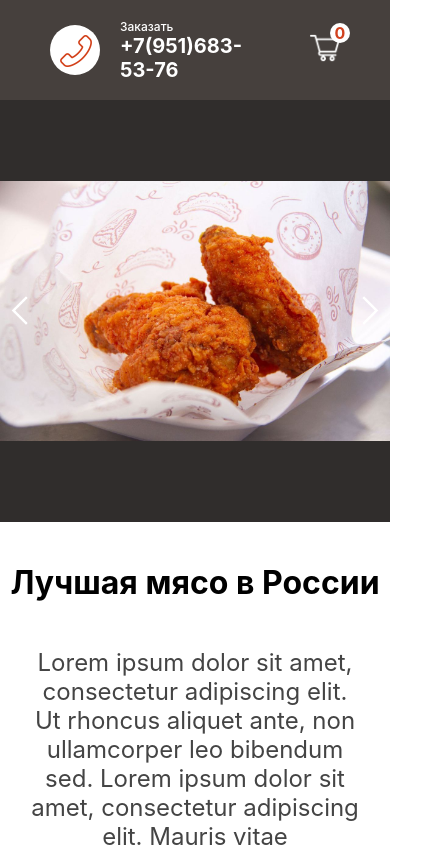
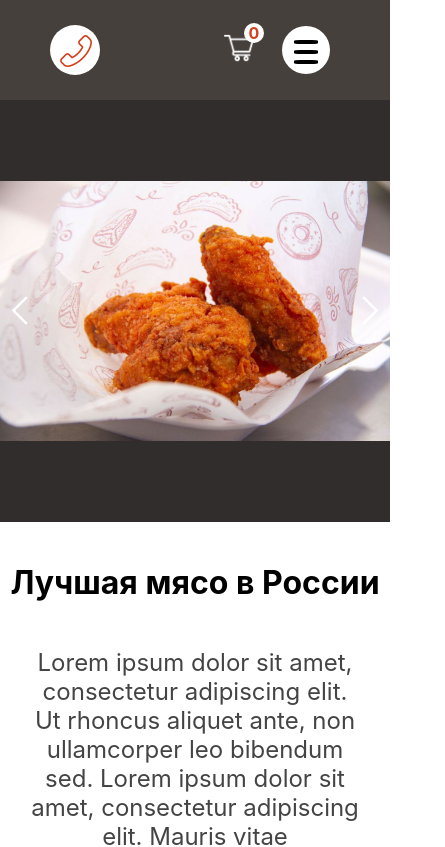
Before and after one commit to aStormspirit/food-store, a Next.js app: page / in a window 390 px wide. Shown: the top 847 px of the page, 445 px wide, since content can reach past the window. Built offline with nearby package versions, Linux system fonts and the light colour scheme.

Commit message:
mobile-menu

```diff
--- a/components/Navbar.tsx
+++ b/components/Navbar.tsx
@@ -3,6 +3,7 @@ import Image from 'next/image';
 import React from 'react'
 import Link from 'next/link';
 import { useSelector } from 'react-redux';
+import Burger from './menu/Burger';
 
 const Navbar = () => {
   const quantity = useSelector((state: any)=>state.cart.quantity)
@@ -21,15 +22,15 @@ const Navbar = () => {
       <div className={styles.item}>
         <ul className={styles.list}>
           <Link href={'/'} className={styles.link}>
-          <li className={styles.listItem}>Главная</li>
+          <li className={styles.listItem}>Продукты</li>
           </Link>
-          <li className={styles.listItem}>Продукты</li>
+          <li className={styles.listItem}>Доставка</li>
           <Link href={'/'} className={styles.link}>
           <Image className={styles.link} src='/img/logo.jpeg' alt='logo' width='100' height='69' />
           </Link>
-          <li className={styles.listItem}>Меню</li>
+          <li className={styles.listItem}>Контакты</li>
           <li className={styles.listItem}>О нас</li>
-          <li className={styles.listItem}>Контакты</li>
+          <li className={styles.listItem}>Пункт-1</li>
         </ul>
       </div>
       <div className={styles.item}>
@@ -40,6 +41,9 @@ const Navbar = () => {
         </div>
         </Link>
       </div>
+      <div className={styles.item}>
+        <Burger />
+      </div>
     </div>
   )
 }
--- a/components/ProductCard.tsx
+++ b/components/ProductCard.tsx
@@ -2,12 +2,17 @@ import React from 'react'
 import styles from '../styles/ProductCard.module.css'
 import Image from 'next/image'
 import Link from 'next/link'
+import useDeviceSize from './hooks/UseDeviceSize'
 
 const ProductCard= ({pizza}) => {
+  const [width, height] = useDeviceSize();
+
+
+
   return (
     <div className={styles.container}>
       <Link href={`/product/${pizza.id}`}>
-        <Image src={pizza.image} alt='product' width='500' height='500' />
+        <Image src={pizza.image} alt='product' width={width > 500 ? 500 : 200} height={width > 500 ? 500 : 200} />
         </Link>
         <h1 className={styles.title}>{pizza.name}</h1>
         <span className={styles.price}>&#8381;{pizza.price}</span>
--- /dev/null
+++ b/components/hooks/UseDeviceSize.tsx
@@ -0,0 +1,25 @@
+import React, {useState, useEffect} from 'react'
+
+const useDeviceSize = () => {
+
+    const [width, setWidth] = useState(0)
+    const [height, setHeight] = useState(0)
+
+    const handleWindowResize = () => {
+      setWidth(window.innerWidth);
+      setHeight(window.innerHeight);
+    }
+
+    useEffect(() => {
+      // component is mounted and window is available
+      handleWindowResize();
+      window.addEventListener('resize', handleWindowResize);
+      // unsubscribe from the event on component unmount
+      return () => window.removeEventListener('resize', handleWindowResize);
+    }, []);
+
+    return [width, height]
+
+  }
+
+  export default useDeviceSize
--- /dev/null
+++ b/components/menu/Burger.tsx
@@ -0,0 +1,31 @@
+import React, {useState, useCallback} from 'react'
+import styles from '../../styles/Burger.module.css';
+import Link from 'next/link';
+
+
+const Burger = () => {
+
+  return (
+    <div>
+        <input type={'checkbox'} id={styles.check_menu}/>
+    <div className={styles.burger_wrapper}>
+    <span className={styles.burger_span}></span>
+
+{/*
+    <div id={styles.burger} className={styles.burger_1}></div>
+    <div id={styles.burger} className={styles.burger_2}></div>
+    <div id={styles.burger} className={styles.burger_3}></div>
+    <div id={styles.burger} className={styles.burger_4}></div>} */}
+
+    </div>
+    <nav className={styles.mobile_menu}>
+      <Link href={'#'}>Продукты</Link>
+      <Link href={'#'}>Меню</Link>
+      <Link href={'#'}>О нас</Link>
+      <Link href={'#'}>Контакты</Link>
+    </nav>
+    </div>
+  )
+}
+
+export default Burger
--- a/pages/index.tsx
+++ b/pages/index.tsx
@@ -27,7 +27,7 @@ export default function Home() {
   return (
     <div className={styles.container}>
       <Head>
-        <title>Pizza </title>
+        <title>Pizza</title>
         <meta name="description" content="Pizza shop" />
         <link rel="icon" href="/favicon.ico" />
       </Head>
--- /dev/null
+++ b/styles/Burger.module.css
@@ -0,0 +1,101 @@
+
+  @media screen and (max-width:560px) {
+
+    #check_menu{
+      width: 40px;
+      height: 40px;
+      position: absolute;
+      z-index: 1;
+      opacity: 0;
+      cursor: pointer;
+    }
+
+    #check_menu:checked ~ .mobile_menu{
+      width: 70%;
+      min-height: 500px;
+    }
+
+    #check_menu:checked ~ .burger_span::before{
+        display: none;
+    }
+
+    .burger_span{
+        border-radius: 25%;
+        position: absolute;
+        top: 50%;
+        left: 25%;
+        width: 24px;
+        height: 4px;
+        background-color: black;
+    }
+
+    .burger_span:before{
+        border-radius: 25%;
+        content: '';
+        position: absolute;
+        top: -10px;
+        left: 0px;
+        width: 24px;
+        height: 4px;
+        background-color: black;
+    }
+
+    .burger_span:after{
+        border-radius: 25%;
+        content: '';
+        position: absolute;
+        top: 10px;
+        left: 0px;
+        width: 24px;
+        height: 4px;
+        background-color: black;
+    }
+
+
+
+    #burger{
+      position: absolute;
+      top: 14px;
+      right: 6px;
+      width: 36px;
+      height: 4px;
+      border-right: 5px;
+      background-color: #d1411e;
+      border-radius: 25%;
+    }
+
+    #burger:first-of-type{
+      top: 22px
+    }
+
+    #burger:last-of-type{
+      top: 30px;
+    }
+
+    .mobile_menu{
+      background-color: #5e5e5e;
+      display: block;
+      position: absolute;
+      bottom: 0;
+      left: 0;
+      transform: translateY(100%);
+      max-height: 0;
+      font-size: 0;
+      overflow: hidden;
+      transition:.5s ease-in-out;
+      display: flex;
+      flex-direction: column;
+      font-size: 24px;
+    }
+
+    .burger_wrapper{
+      position: relative;
+      background-color: white;
+      border: black;
+      width: 48px;
+      height: 48px;
+      border-bottom: 50%;
+      border: 50%;
+      border-radius: 50%;
+    }
+  }
--- a/styles/Navbar.module.css
+++ b/styles/Navbar.module.css
@@ -86,12 +86,30 @@
       color: #d1411e;
   }
 
-  @media screen and (max-width:480px) {
+  .item:last-child{
+    display: none;
+  }
+
+
+
+
+  @media screen and (max-width:560px) {
+    .list{
+      display: none !important;
+    }
     .item:nth-child(2) {
       display: none;
+    }
+
+    .item:last-child{
+      display: block;
     }
 
     .item:nth-child(1) {
       flex: 3;
     }
+
+    .text{
+      display: none;
+    }
   }
```
